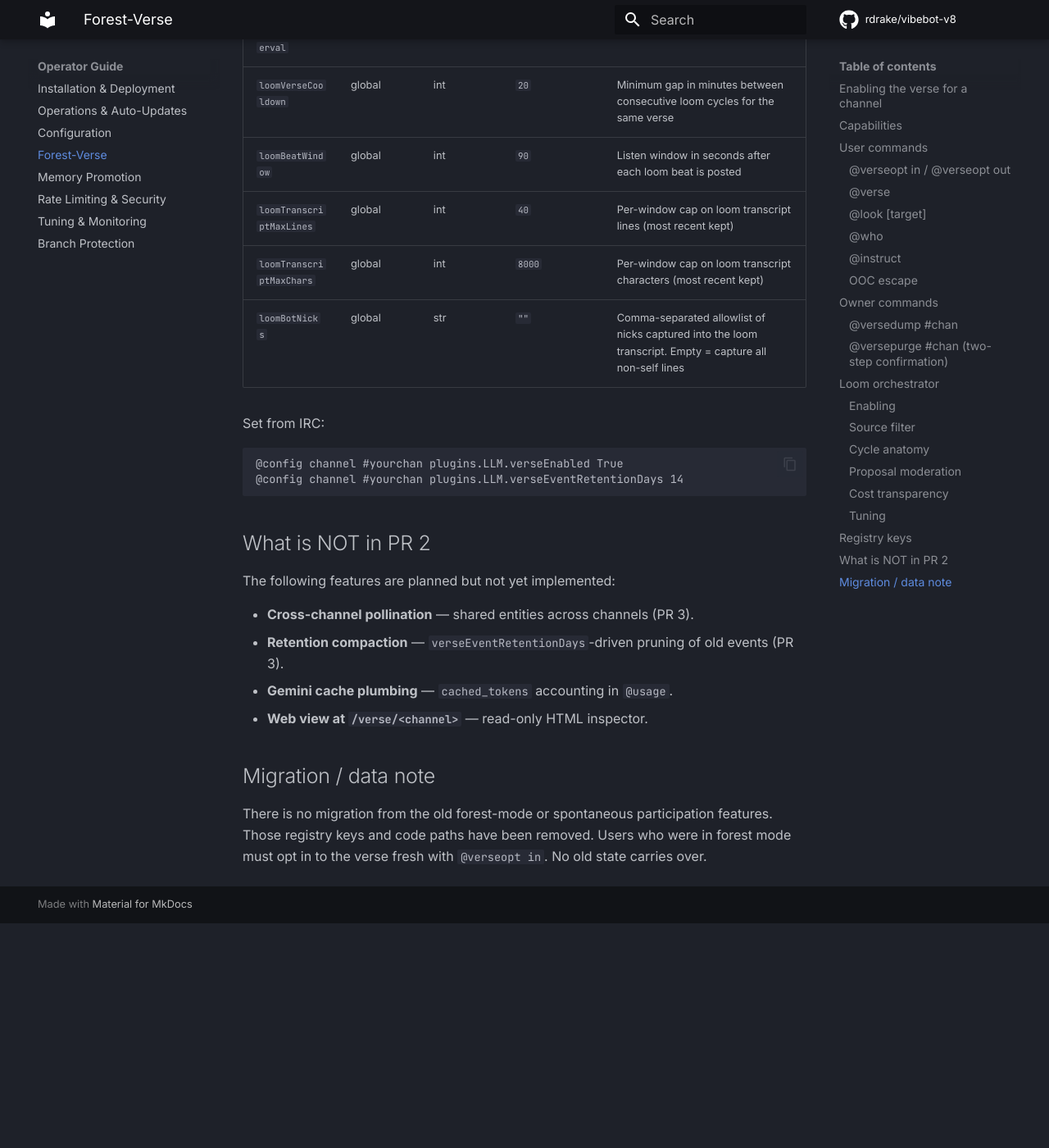
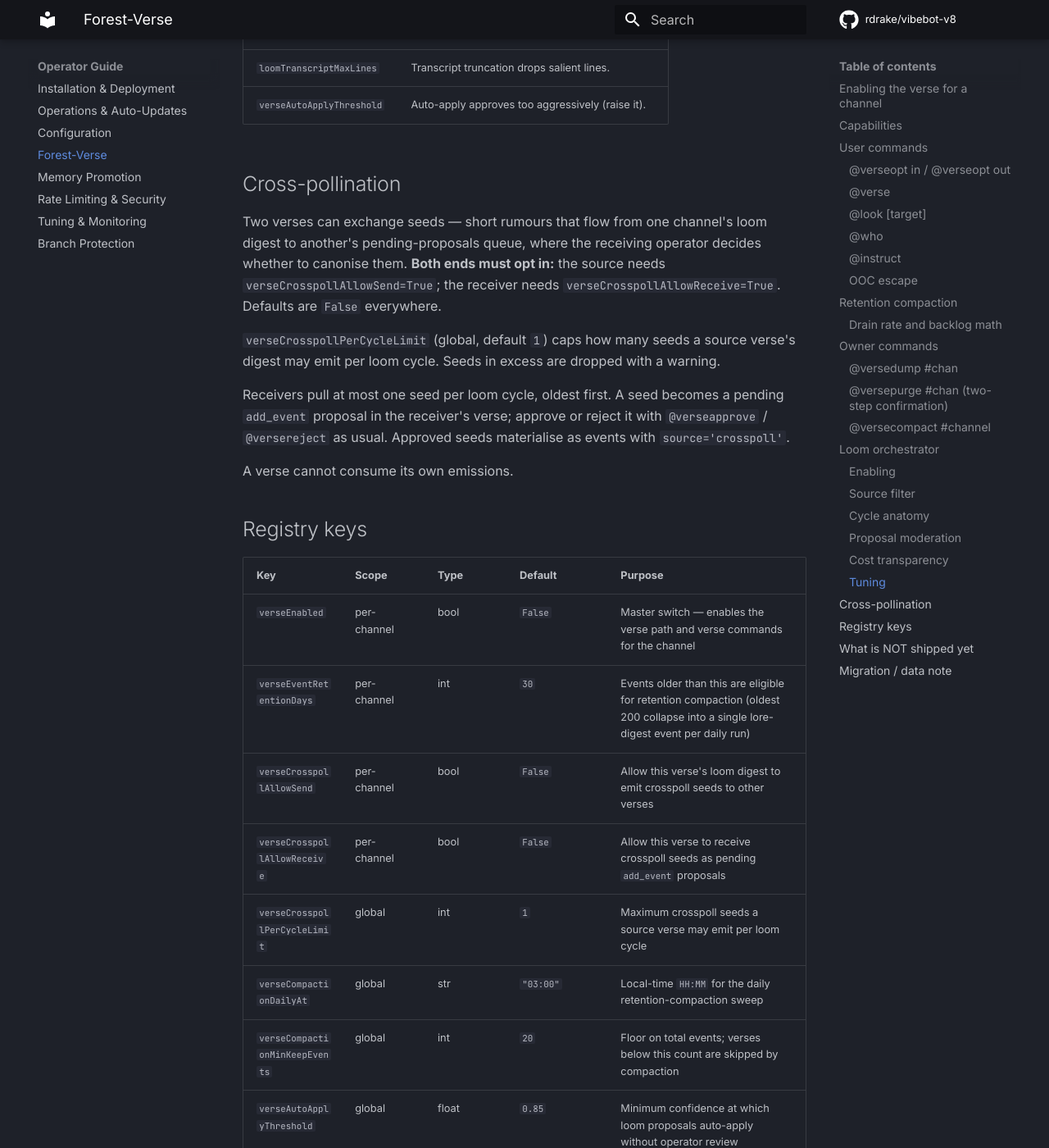
Before and after one commit to rdrake/vibebot-v8, an MkDocs documentation site: the page built from docs/guide/operator/forest-verse.md, in a window 1280 px wide and 1400 px high, scrolled down 5563 px. Shown: the whole window at 82% size. Built offline with MkDocs 1.6.1 and Material for MkDocs 9.7.7, drawn with Linux system fonts in a browser that asks for light colours; comment, search, counter and statistics services are not loaded; before the commit the page ends 6689 px from its top, so only the background shows below that; some of the changed text lies outside the part shown.

Commit message:
docs(verse): crosspoll, compaction, @versecompact in operator guide

````diff
--- a/docs/guide/operator/forest-verse.md
+++ b/docs/guide/operator/forest-verse.md
@@ -25,7 +25,7 @@
 | Capability | Who needs it | What it unlocks |
 |------------|-------------|-----------------|
 | `llm.verse` | Regular users | `@verseopt in/out`, `@verse`, `@look`, `@who`, `@instruct` double-write |
-| `llm.verse.gm` | Trusted operators | `@versedump`, `@versepurge` |
+| `llm.verse.gm` | Trusted operators | `@versedump`, `@versepurge`, `@versecompact` |
 
 Grant capabilities the normal Limnoria way:
 
@@ -95,9 +95,42 @@
 recorded to the verse. Useful for meta questions or bot debugging without
 breaking scene.
 
+## Retention compaction
+
+Once a day at `verseCompactionDailyAt` (global, default `"03:00"`
+local time), the plugin walks every channel where `verseEnabled=True`
+and replaces the **oldest 200** events past `verseEventRetentionDays`
+(per-channel, default `30`) with a single lore-digest event. The
+summary is produced by the same cheap model the loom uses
+(`loomModel`), tagged `loom:compact` in `@usage`.
+
+`verseCompactionMinKeepEvents` (global, default `20`) sets a floor:
+verses with fewer than that many total events are skipped. This keeps
+small verses from thrashing.
+
+### Drain rate and backlog math
+
+A single compaction pass touches at most **200 events** — a safety
+cap so one model call cannot blow past the cheap model's context
+window. Practical implications:
+
+- A backlog of 10,000 events past the retention window converges in
+  about **50 daily runs** (~50 days).
+- A verse that produces **more than 200 events/day past its retention
+  window** will not converge under the daily cap; the events table
+  grows unboundedly. If you see this, lower
+  `verseEventRetentionDays`, or run `@versecompact #channel`
+  repeatedly to drain a backlog manually (each invocation processes
+  another 200-event batch).
+- Realistic verses (avatar-driven) produce on the order of 1-10
+  events/day, so the cap rarely matters.
+
+Failures are logged at WARNING and never block the timer; the next
+day's run will retry.
+
 ## Owner commands
 
-Both commands require `llm.verse.gm`.
+All commands require `llm.verse.gm`.
 
 ### `@versedump #chan`
 
@@ -131,6 +164,13 @@
 @versepurge #afternet abc123
 # bot: "Verse state for #afternet purged."
 ```
+
+### `@versecompact #channel`
+
+Manually run retention compaction for `#channel`. Useful for testing or
+forcing a digest before the daily timer fires. Requires capability
+`llm.verse.gm`. Reports the outcome (`compacted`, `skipped_no_events`,
+`skipped_below_floor`, `skipped_disabled`).
 
 ## Loom orchestrator
 
@@ -202,12 +242,36 @@
 | `loomTranscriptMaxLines`   | Transcript truncation drops salient lines.         |
 | `verseAutoApplyThreshold`  | Auto-apply approves too aggressively (raise it).   |
 
+## Cross-pollination
+
+Two verses can exchange seeds — short rumours that flow from one
+channel's loom digest to another's pending-proposals queue, where the
+receiving operator decides whether to canonise them. **Both ends must
+opt in:** the source needs `verseCrosspollAllowSend=True`; the receiver
+needs `verseCrosspollAllowReceive=True`. Defaults are `False` everywhere.
+
+`verseCrosspollPerCycleLimit` (global, default `1`) caps how many seeds
+a source verse's digest may emit per loom cycle. Seeds in excess are
+dropped with a warning.
+
+Receivers pull at most one seed per loom cycle, oldest first. A seed
+becomes a pending `add_event` proposal in the receiver's verse; approve
+or reject it with `@verseapprove` / `@versereject` as usual. Approved
+seeds materialise as events with `source='crosspoll'`.
+
+A verse cannot consume its own emissions.
+
 ## Registry keys
 
 | Key | Scope | Type | Default | Purpose |
 |-----|-------|------|---------|---------|
 | `verseEnabled` | per-channel | bool | `False` | Master switch — enables the verse path and verse commands for the channel |
-| `verseEventRetentionDays` | per-channel | int | `30` | Reserved for retention compaction (PR 3). Currently unused — set it now if you want a value in place before compaction lands |
+| `verseEventRetentionDays` | per-channel | int | `30` | Events older than this are eligible for retention compaction (oldest 200 collapse into a single lore-digest event per daily run) |
+| `verseCrosspollAllowSend` | per-channel | bool | `False` | Allow this verse's loom digest to emit crosspoll seeds to other verses |
+| `verseCrosspollAllowReceive` | per-channel | bool | `False` | Allow this verse to receive crosspoll seeds as pending `add_event` proposals |
+| `verseCrosspollPerCycleLimit` | global | int | `1` | Maximum crosspoll seeds a source verse may emit per loom cycle |
+| `verseCompactionDailyAt` | global | str | `"03:00"` | Local-time `HH:MM` for the daily retention-compaction sweep |
+| `verseCompactionMinKeepEvents` | global | int | `20` | Floor on total events; verses below this count are skipped by compaction |
 | `verseAutoApplyThreshold` | global | float | `0.85` | Minimum confidence at which loom proposals auto-apply without operator review (`add_entity` always queues) |
 | `loomNetwork` | global | str | `""` | Network where the loom orchestrator runs. Empty = disabled |
 | `loomChannel` | global | str | `""` | Channel where the loom orchestrator runs. Empty = disabled |
@@ -226,13 +290,10 @@
 @config channel #yourchan plugins.LLM.verseEventRetentionDays 14
 ```
 
-## What is NOT in PR 2
+## What is NOT shipped yet
 
 The following features are planned but not yet implemented:
 
-- **Cross-channel pollination** — shared entities across channels (PR 3).
-- **Retention compaction** — `verseEventRetentionDays`-driven pruning of
-  old events (PR 3).
 - **Gemini cache plumbing** — `cached_tokens` accounting in `@usage`.
 - **Web view at `/verse/<channel>`** — read-only HTML inspector.
 
````
